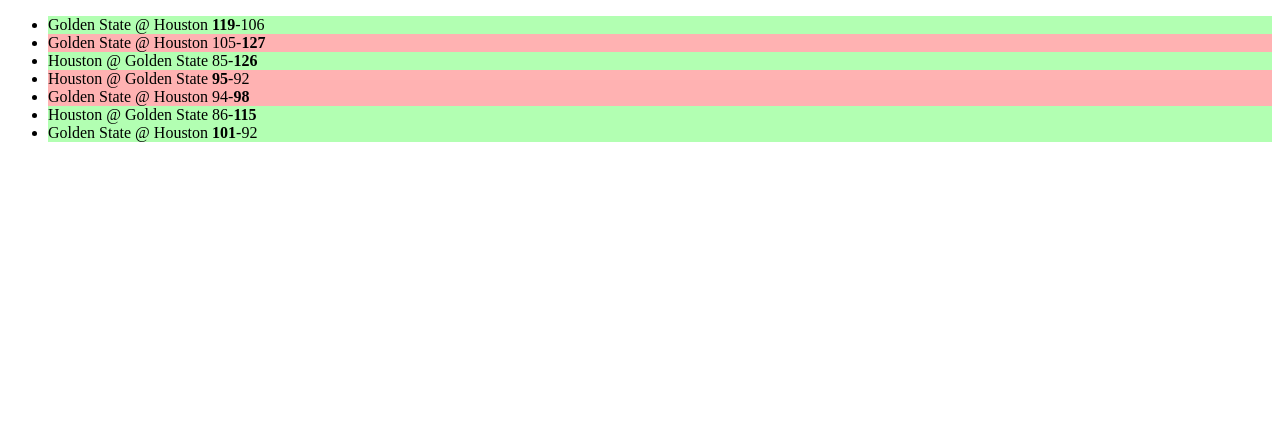
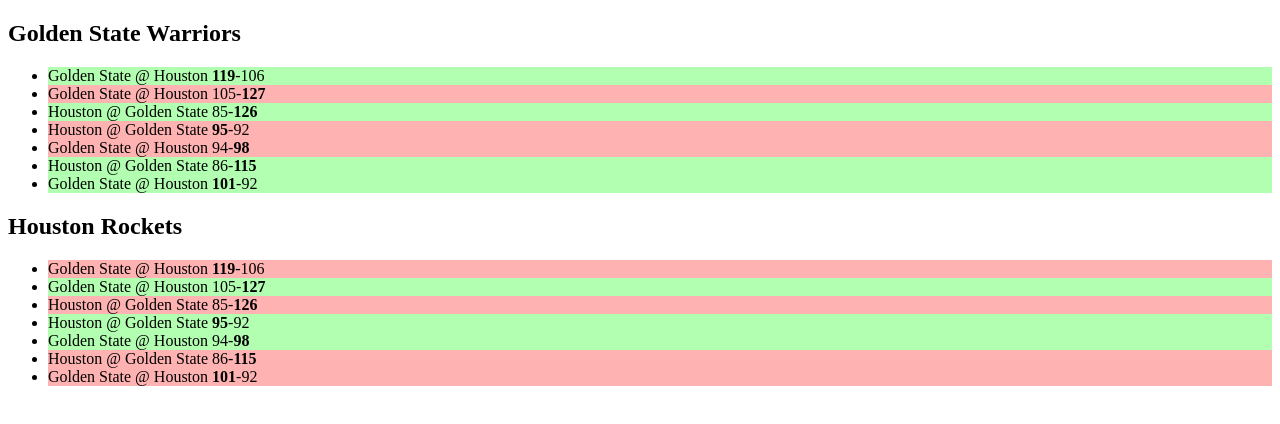
Before and after one commit to adamczykdawid/sandbox, a plain HTML site: page Colt-js/NBA-project/index.html in a window 1280 px wide. Drawn offline with Linux system fonts and the light colour scheme.

Commit message:
finished NBA task from Colt

```diff
--- a/Colt-js/NBA-project/app.js
+++ b/Colt-js/NBA-project/app.js
@@ -109,23 +109,47 @@ const warriorsGames = [
 // }
 
 /////////////by Myself
-const parentUl = document.createElement("ul");
+const makeChart = (games, targetTeam) => {
+  const parentUl = document.createElement("ul");
 
-for (let game of warriorsGames) {
-  const { homeTeam, awayTeam } = game;
-  const teamNames = `${awayTeam.team} @ ${homeTeam.team}`;
-  const gameLi = document.createElement("li");
+  for (let game of games) {
+    const { homeTeam, awayTeam } = game;
+
+    const gameLi = document.createElement("li");
+    gameLi.innerHTML = getScoreLine(game);
+
+    isWinner(game, targetTeam);
+
+    gameLi.classList.add(isWinner(game, targetTeam) ? "win" : "loss");
+
+    parentUl.appendChild(gameLi);
+  }
+  return parentUl;
+};
+
+const isWinner = ({ homeTeam, awayTeam }, targetTeam) => {
+  const target = homeTeam.team === targetTeam ? homeTeam : awayTeam;
+  return target.isWinner;
+};
+
+const getScoreLine = ({ homeTeam, awayTeam }) => {
+  const { team: hTeam, points: hPoints } = homeTeam;
+  const { team: aTeam, points: aPoints } = awayTeam;
+  const teamNames = `${aTeam} @ ${hTeam}`;
   let scoreBoard;
-  if (awayTeam.points > homeTeam.points) {
-    scoreBoard = `<b>${awayTeam.points}</b>-${homeTeam.points}`;
+  if (aPoints > hPoints) {
+    scoreBoard = `<b>${aPoints}</b>-${hPoints}`;
   } else {
-    scoreBoard = `${awayTeam.points}-<b>${homeTeam.points}</b>`;
+    scoreBoard = `${aPoints}-<b>${hPoints}</b>`;
   }
-  const warriors = game.homeTeam.team === "Golden State" ? homeTeam : awayTeam;
-  gameLi.classList.add(warriors.isWinner ? "win" : "loss");
+  return `${teamNames} ${scoreBoard}`;
+};
 
-  gameLi.innerHTML = `${teamNames} ${scoreBoard}`;
-  parentUl.appendChild(gameLi);
-}
+const gsSection = document.querySelector("#gsw");
+const hrSection = document.querySelector("#hr");
 
-document.body.appendChild(parentUl);
+const gsChart = makeChart(warriorsGames, "Golden State");
+
+const hrChart = makeChart(warriorsGames, "Houston");
+gsSection.appendChild(gsChart);
+hrSection.appendChild(hrChart);
--- a/Colt-js/NBA-project/index.html
+++ b/Colt-js/NBA-project/index.html
@@ -1,17 +1,16 @@
 <!DOCTYPE html>
 <html lang="en">
-
   <head>
-  <meta charset="UTF-8">
-  <meta name="viewport" content="width=device-width, initial-scale=1.0">
-  <meta http-equiv="X-UA-Compatible" content="ie=edge">
+    <meta charset="UTF-8" />
+    <meta name="viewport" content="width=device-width, initial-scale=1.0" />
+    <meta http-equiv="X-UA-Compatible" content="ie=edge" />
     <title>NBA Score Table</title>
-  <link rel="stylesheet" href="app.css">
+    <link rel="stylesheet" href="app.css" />
   </head>
 
   <body>
-
+    <section id="gsw"><h2>Golden State Warriors</h2></section>
+    <section id="hr"><h2>Houston Rockets</h2></section>
     <script src="app.js"></script>
   </body>
-
 </html>
```
Lines whose indentation alone changed are shown as unchanged.
